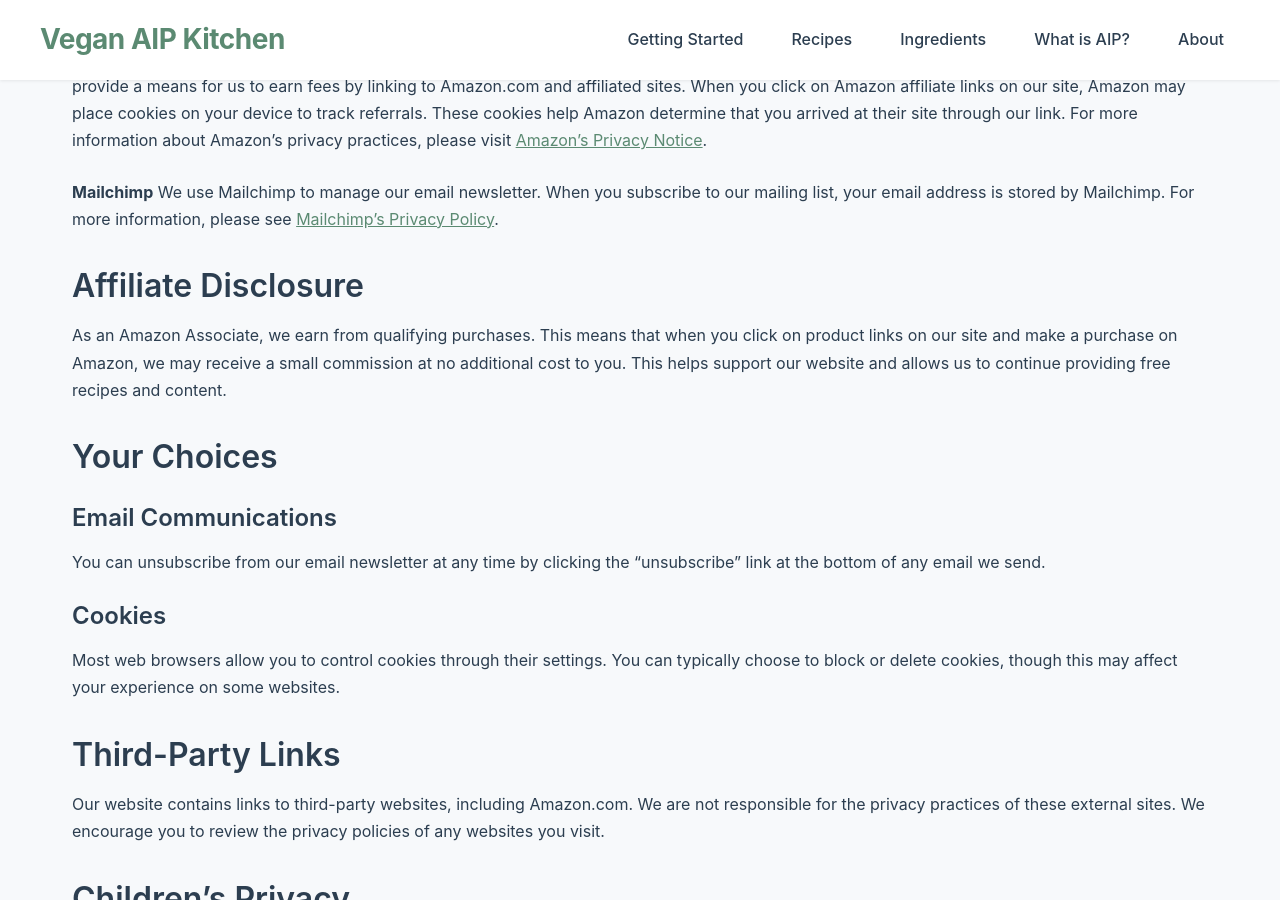
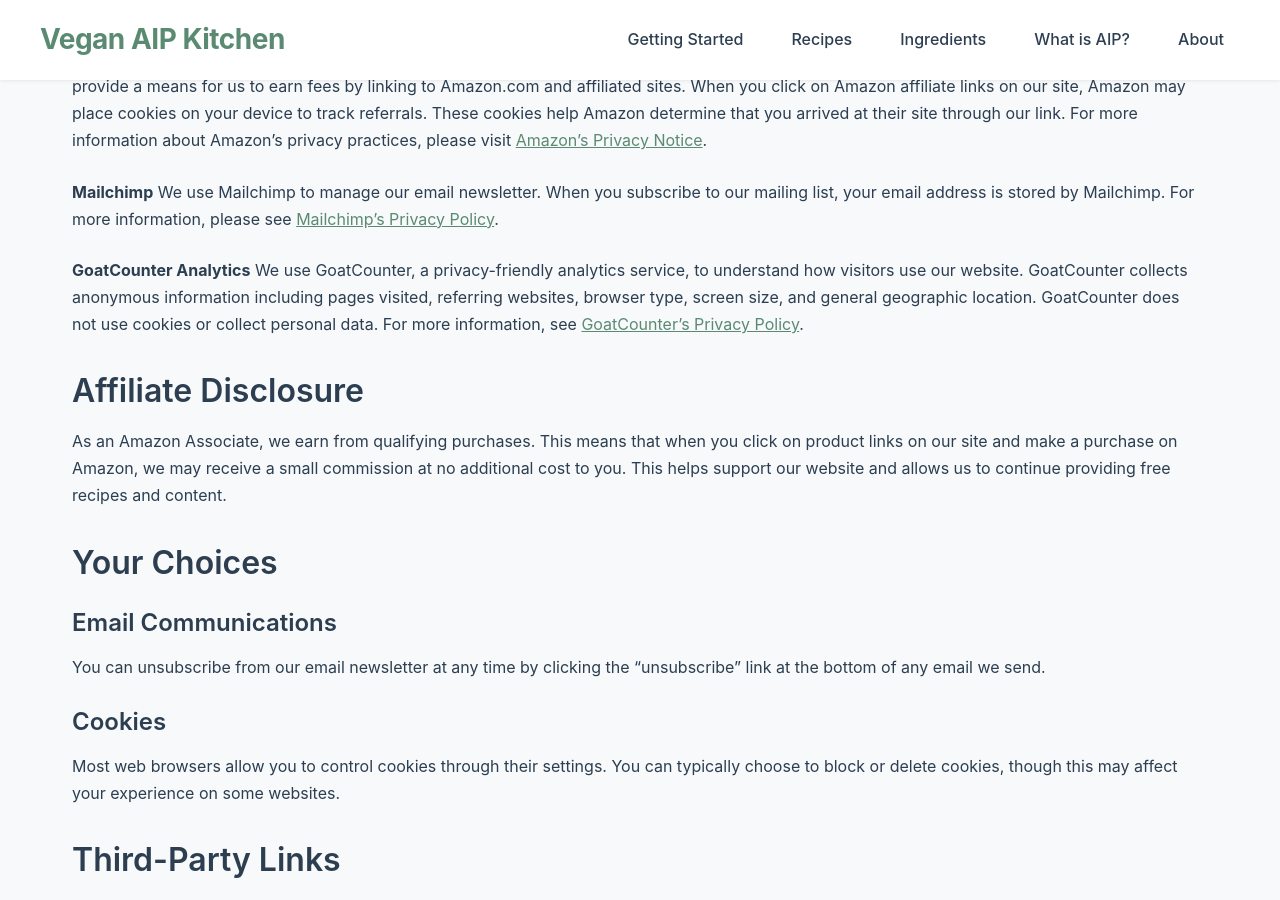
Before and after one commit to veganaip/veganaip.github.io, a Jekyll site: the page built from privacy.md, in a window 1280 px wide and 900 px high, scrolled down 1152 px. Built offline with Jekyll 4.4.1, drawn with Linux system fonts in a browser that asks for light colours.

Commit message:
Add GoatCounter analytics
- Add GoatCounter tracking script to default layout
- Update privacy policy with GoatCounter disclosure

```diff
--- a/_layouts/default.html
+++ b/_layouts/default.html
@@ -14,6 +14,8 @@
     {% if page.faqs %}
     {% include faq-schema.html %}
     {% endif %}
+    <script data-goatcounter="https://veganaip.goatcounter.com/count"
+            async src="//gc.zgo.at/count.js"></script>
 </head>
 <body>
     <header class="site-header">
--- a/privacy.md
+++ b/privacy.md
@@ -41,6 +41,9 @@
 **Mailchimp**
 We use Mailchimp to manage our email newsletter. When you subscribe to our mailing list, your email address is stored by Mailchimp. For more information, please see [Mailchimp's Privacy Policy](https://mailchimp.com/legal/privacy/).
 
+**GoatCounter Analytics**
+We use GoatCounter, a privacy-friendly analytics service, to understand how visitors use our website. GoatCounter collects anonymous information including pages visited, referring websites, browser type, screen size, and general geographic location. GoatCounter does not use cookies or collect personal data. For more information, see [GoatCounter's Privacy Policy](https://www.goatcounter.com/help/privacy).
+
 ## Affiliate Disclosure
 
 As an Amazon Associate, we earn from qualifying purchases. This means that when you click on product links on our site and make a purchase on Amazon, we may receive a small commission at no additional cost to you. This helps support our website and allows us to continue providing free recipes and content.
```
